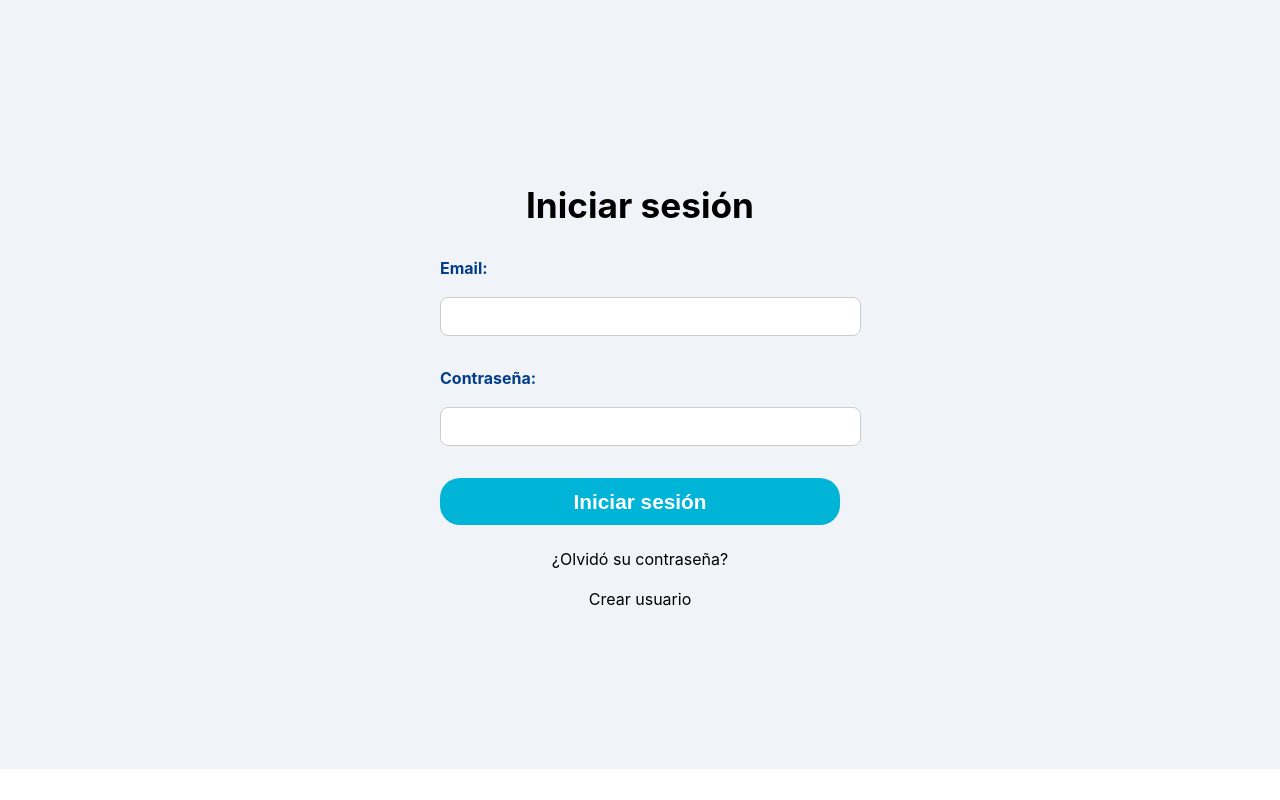
After one commit to RodoAlbornoz/Proyecto-manejo-de-finanzas, a Flask app: template templates/login.html in a window 1280 px wide. The commit adds this page. Run offline with Flask 3, Linux system fonts and the light colour scheme; the template is opened without the code that fills it, so the values that code supplies are empty.

Commit message:
Crear login basico

```diff
--- a/index.html
+++ b/index.html
@@ -9,7 +9,7 @@
 <body>
     <nav class="nav-container">
         <ul>
-          <li class="push"><a href="">Iniciar sesión</a></li>
+          <li class="push"><a href="templates/login.html">Iniciar sesión</a></li>
         </ul>
     </nav>
 
--- a/templates/consultar-presupuestos.html
+++ b/templates/consultar-presupuestos.html
@@ -10,7 +10,7 @@
 <body>
     <nav class="nav-container">
         <ul>
-          <li class="push"><a href="">Iniciar sesión</a></li>
+          <li class="push"><a href="login.html">Iniciar sesión</a></li>
         </ul>
     </nav>
 
--- /dev/null
+++ b/templates/login.html
@@ -0,0 +1,31 @@
+<!DOCTYPE html>
+<html lang="en">
+<head>
+    <meta charset="UTF-8">
+    <meta name="viewport" content="width=device-width, initial-scale=1.0">
+    <title>Trackeo de gastos</title>
+    <link rel="stylesheet" href="../static/css/styles.css">
+</head>
+<body>
+    <main>
+        <h1>Iniciar sesión</h1>
+
+        <form action="../index.html" method="GET">
+            <label for="email">Email:</label>
+            <input type="email" id="email" name="email">
+            <span class="error-email"></span>
+
+            <label for="contraseña">Contraseña:</label>
+            <input type="password" id="contraseña" name="contraseña">
+            <span class="error-contraseña"></span>
+
+            <button type="submit">Iniciar sesión</button>
+        </form>
+
+        <a>¿Olvidó su contraseña?</a>
+        <br>
+        <br>
+        <a>Crear usuario</a>
+    </main>
+</body>
+</html>
--- a/templates/nuevo-gasto.html
+++ b/templates/nuevo-gasto.html
@@ -10,7 +10,7 @@
 <body>
     <nav class="nav-container">
         <ul>
-          <li class="push"><a href="">Iniciar sesión</a></li>
+          <li class="push"><a href="login.html">Iniciar sesión</a></li>
         </ul>
     </nav>
 
@@ -38,6 +38,10 @@
         </form>
 
         <a href="../index.html">
+            <button>Guardar presupuesto</button>
+        </a>
+
+        <a href="../index.html">
             <button>Volver al inicio</button>
         </a>
     </main>
--- a/templates/nuevo-presupuesto.html
+++ b/templates/nuevo-presupuesto.html
@@ -9,7 +9,7 @@
 <body>
     <nav class="nav-container">
         <ul>
-          <li class="push"><a href="">Iniciar sesión</a></li>
+          <li class="push"><a href="login.html">Iniciar sesión</a></li>
         </ul>
     </nav>
 
```
